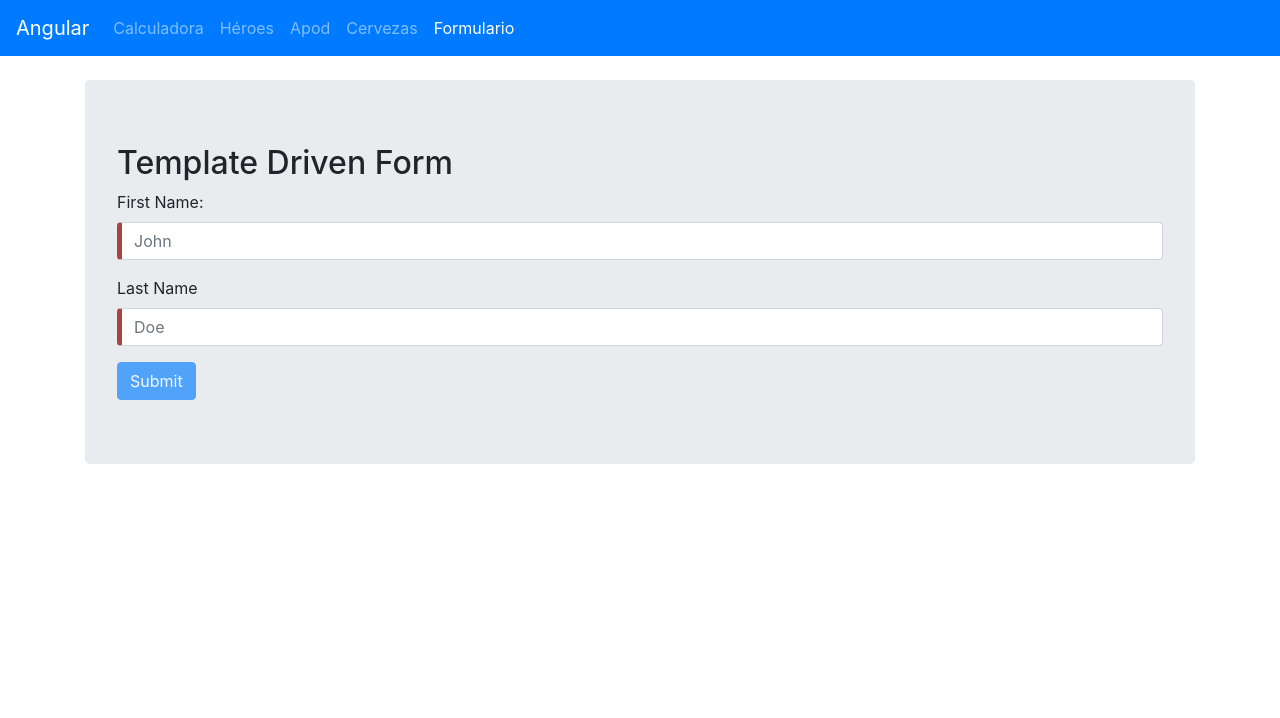
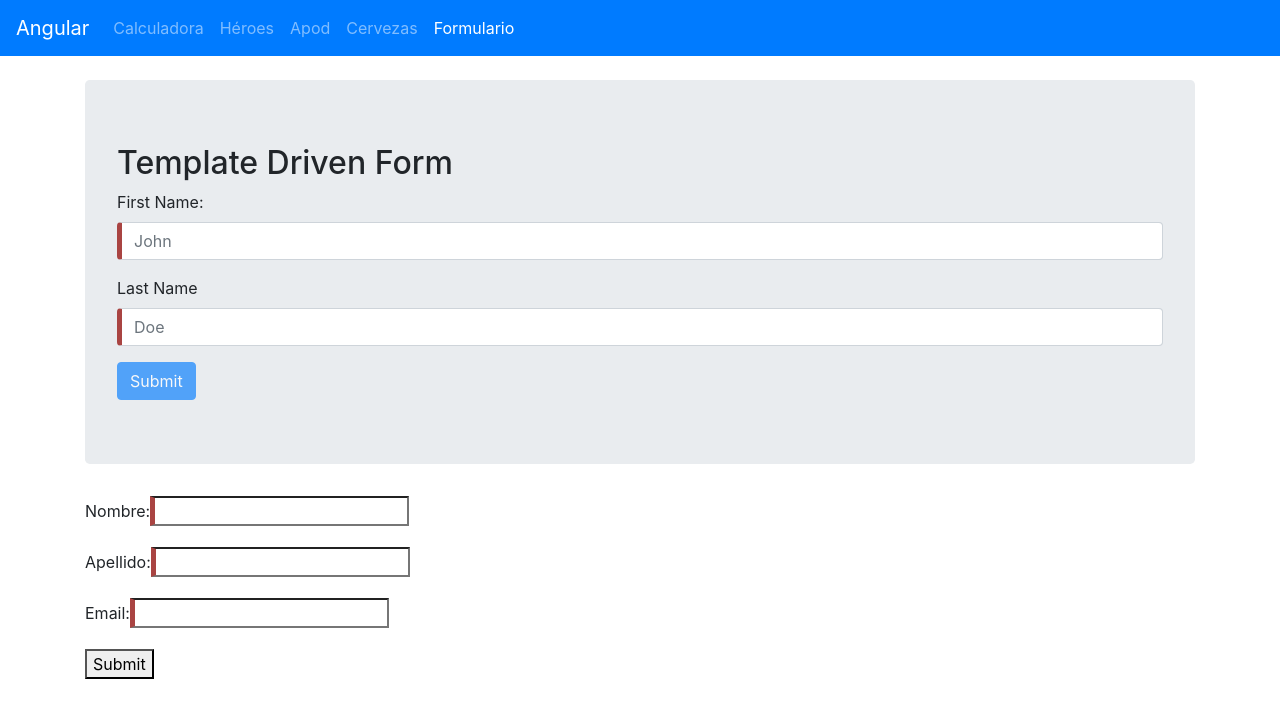
Before and after one commit to rojaldo/angular_camp, an Angular app: page /form in a window 1280 px wide. Shown: the top 718 px of the page. Built offline with nearby package versions, Linux system fonts and the light colour scheme; what @angular-slider/ngx-slider, @angular/youtube-player would draw is missing.

Commit message:
reactive form validation

```diff
--- a/src/app/components/form/form.component.html
+++ b/src/app/components/form/form.component.html
@@ -5,7 +5,7 @@
             <div class="form-group">
                 <label>First Name:</label>
                 <input type="text" class="form-control" placeholder="John" #firstName="ngModel" name="firstName"
-                    [(ngModel)]="user.firstName" [pattern]="myPattern" maxlength="3" required>
+                    [(ngModel)]="user.firstName" [pattern]="namePattern" maxlength="3" required>
                 <div [hidden]="firstName.valid || firstName.pristine" class="alert alert-danger">First name is required
                 </div>
             </div>
@@ -21,4 +21,38 @@
         </form>
     </div>
 
+    <form [formGroup]="testForm">
+        <div class="form-group">
+            <label>Nombre:</label>
+            <input type="text" [formControlName]="fn">
+            <div *ngIf="isFieldValid(fn)">
+                <div style="font-size: 12px; color: red">
+                    NOT VALID
+                </div>
+            </div>
+        </div>
+        <div class="form-group">
+            <label>Apellido:</label>
+            <input type="text" [formControlName]="ln">
+            <div *ngIf="isFieldValid(ln)">
+                <div style="font-size: 12px; color: red">
+                    NOT VALID
+                </div>
+            </div>
+        </div>
+        <div class="form-group">
+            <label>Email:</label>
+            <input type="email" [formControlName]="e">
+            <div *ngIf="isFieldValid(e)">
+                <div style="font-size: 12px; color: red">
+                    NOT VALID
+                </div>
+            </div>
+        </div>
+
+    </form>
+    <div>
+        <button (click)="onSubmit()">Submit</button>
+    </div>
+
 </div>
--- a/src/app/components/form/form.component.ts
+++ b/src/app/components/form/form.component.ts
@@ -1,4 +1,5 @@
 import { Component, OnInit } from '@angular/core';
+import { FormBuilder, FormGroup, FormControl, Validators } from '@angular/forms';
 import { User } from 'src/app/model/user';
 
 @Component({
@@ -9,10 +10,22 @@ import { User } from 'src/app/model/user';
 export class FormComponent implements OnInit {
 
   user: User;
+  formSubmitted = false;
 
-  myPattern = '[a-zA-Z]{2,3}';
+  fn = 'firstName';
+  ln = 'lastName';
+  e = 'email';
 
-  constructor() { }
+  namePattern = '[a-zA-ZñÑáéíóúÁÉÍÓÚ\s]+';
+  emailPattern = '[a-z0-9._%+-]+@[a-z0-9.-]+\.[a-z]{2,3}';
+
+  testForm = this.fb.group({
+    firstName: ['', [Validators.required, Validators.pattern(this.namePattern)]],
+    lastName: ['', [Validators.required, Validators.pattern(this.namePattern)]],
+    email: ['', [Validators.required, Validators.pattern(this.emailPattern)]],
+  });
+
+  constructor(private fb: FormBuilder) { }
 
   ngOnInit(): void {
     this.user = new User('', '', '');
@@ -25,5 +38,21 @@ export class FormComponent implements OnInit {
        // user.firstName = form.firstName
    }
 
+  isFieldValid(field: string): any {
+    return (
+      this.testForm.get(field).errors && this.testForm.get(field).touched ||
+      this.testForm.get(field).untouched &&
+      this.formSubmitted && this.testForm.get(field).errors
+    );
+  }
+
+  onSubmit(): void {
+    this.formSubmitted = true;
+    if (this.testForm.valid) {
+      alert('VALID');
+    } else {
+      alert('NOT VALID');
+    }
+  }
 
 }
```
